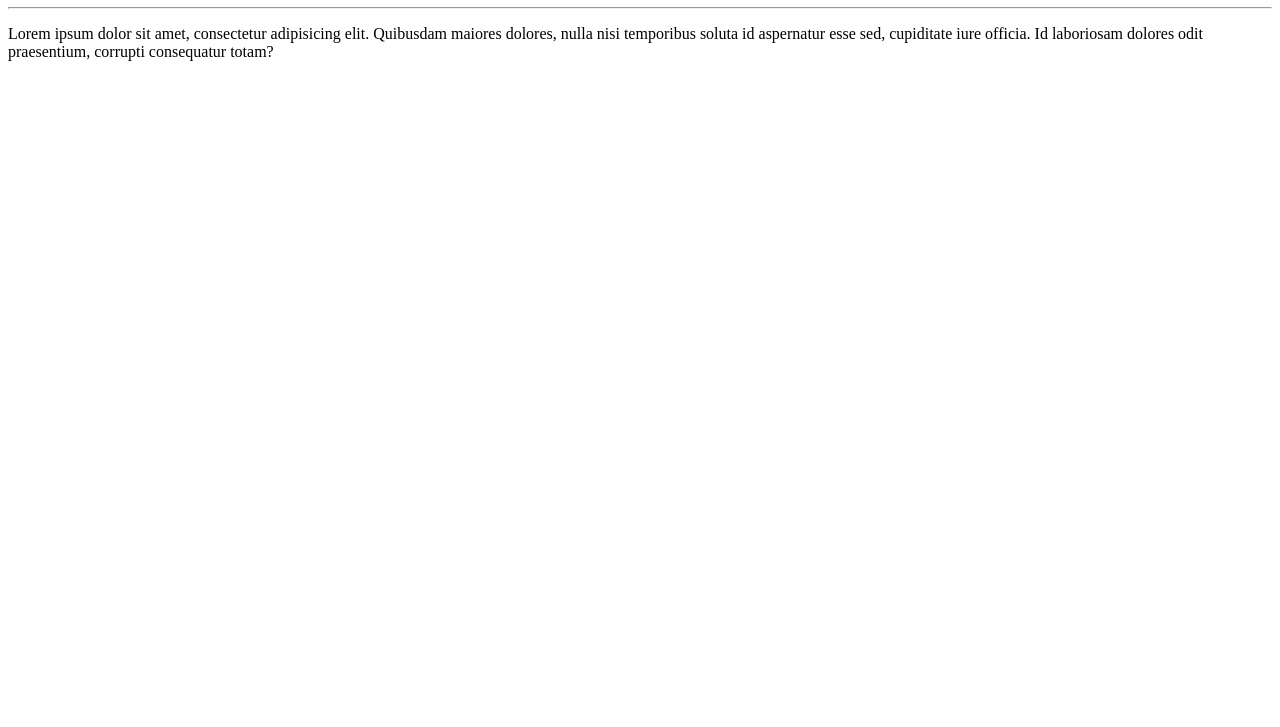
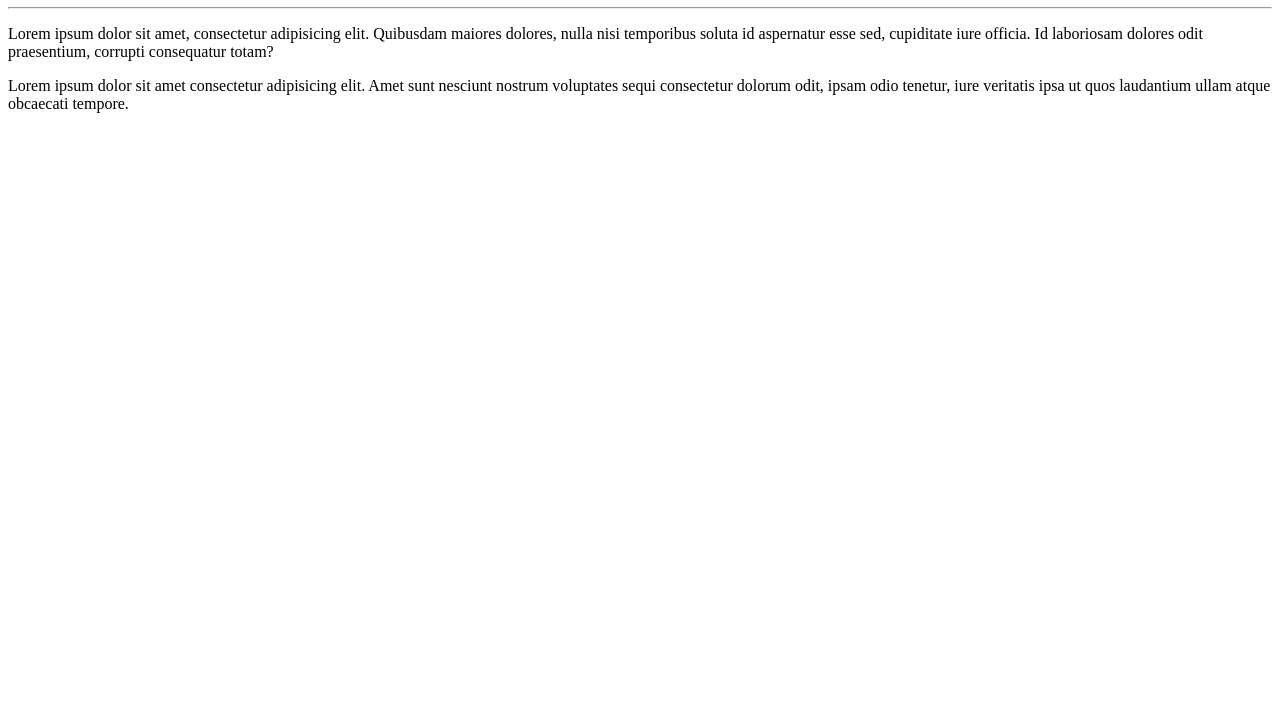
Before and after one commit to GabrielDartani/Ola-Mundo, a plain HTML site: page site-exemplo/index.html in a window 1280 px wide. Shown: the part 73-800 px from the top of the page. Drawn offline with Linux system fonts and the light colour scheme.

Commit message:
adicionei um parágrafo

```diff
--- a/site-exemplo/index.html
+++ b/site-exemplo/index.html
@@ -9,5 +9,6 @@
     <h1>Olá, Mundo!</h1>
     <hr>
     <p>Lorem ipsum dolor sit amet, consectetur adipisicing elit. Quibusdam maiores dolores, nulla nisi temporibus soluta id aspernatur esse sed, cupiditate iure officia. Id laboriosam dolores odit praesentium, corrupti consequatur totam?</p>
+    <p>Lorem ipsum dolor sit amet consectetur adipisicing elit. Amet sunt nesciunt nostrum voluptates sequi consectetur dolorum odit, ipsam odio tenetur, iure veritatis ipsa ut quos laudantium ullam atque obcaecati tempore.</p>
 </body>
 </html>
```
